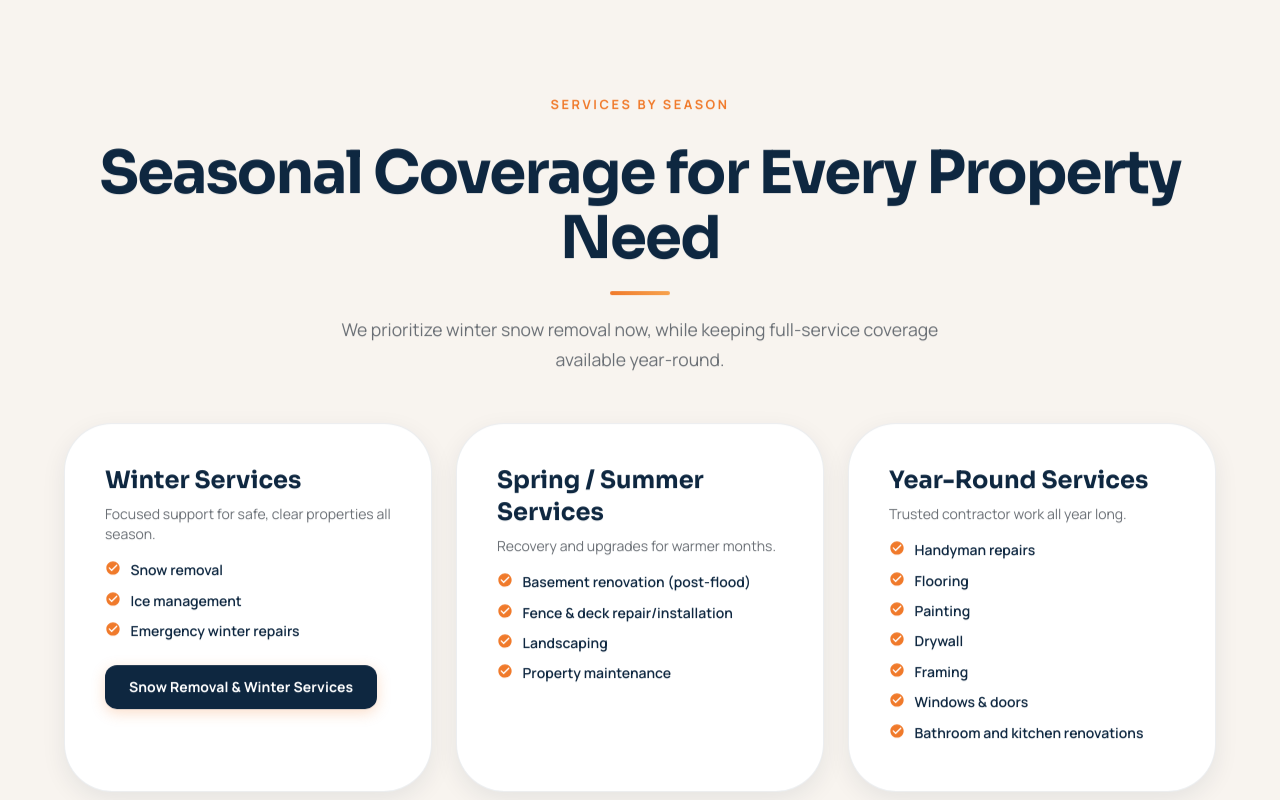
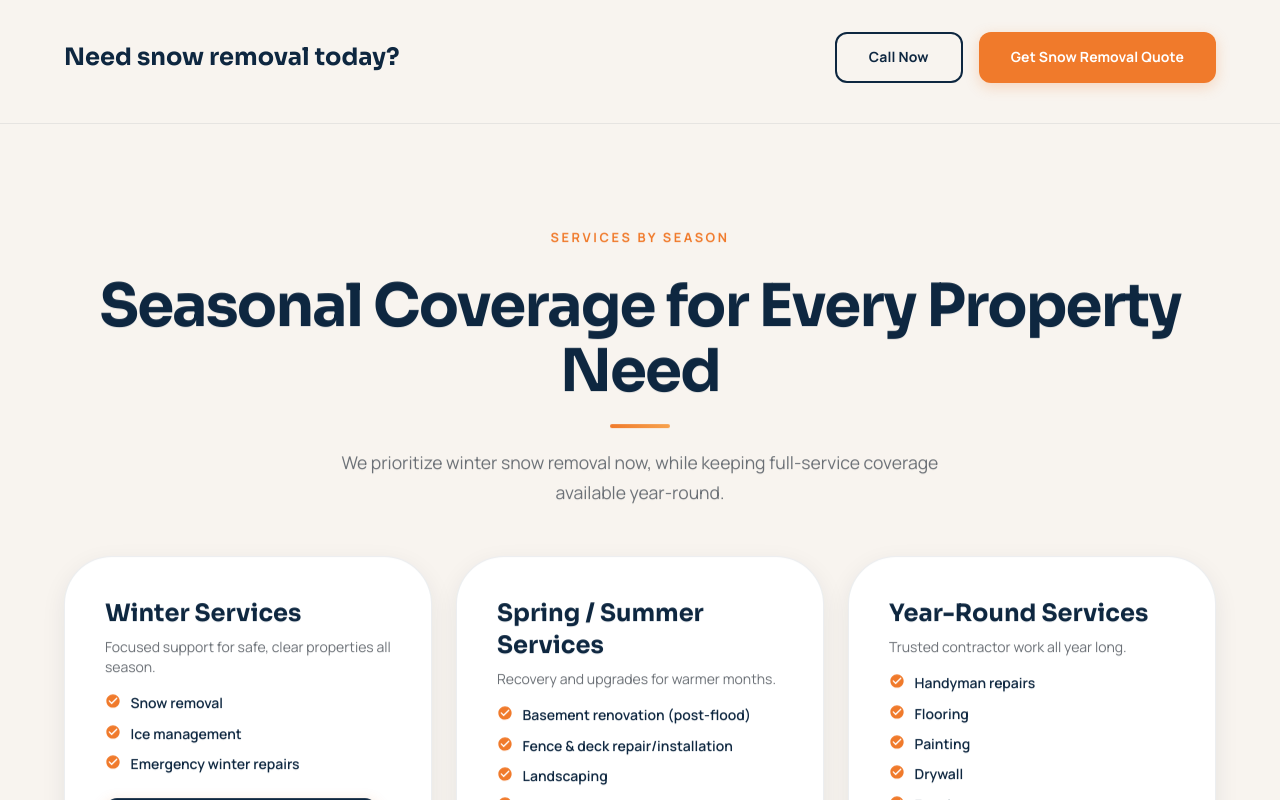
Before and after one commit to waldo8888/urban-home-heroes, a Next.js app: page / in a window 1280 px wide. Shown: the part 1900-2700 px from the top of the page. Built offline with nearby package versions, Linux system fonts and the light colour scheme.

Commit message:
Add back SnowCtaStrip sections with better spacing - after key sections only

```diff
--- a/app/page.js
+++ b/app/page.js
@@ -44,6 +44,7 @@ import MajorServicesSection from "./components/sections/MajorServicesSection";
 import SnowRemovalBanner from "./components/sections/SnowRemovalBanner";
 import SnowRemovalFocusSection from "./components/sections/SnowRemovalFocusSection";
 import SeasonalServicesSection from "./components/sections/SeasonalServicesSection";
+import SnowCtaStrip from "./components/sections/SnowCtaStrip";
 import ReviewsSection from "./components/sections/ReviewsSection";
 import LocationFinderSection from "./components/sections/LocationFinderSection";
 import AboutSection from "./components/sections/AboutSection";
@@ -135,22 +136,26 @@ export default function HomePage() {
         <HeroSection />
 
         <SnowRemovalFocusSection />
+        <SnowCtaStrip />
 
         <SeasonalServicesSection />
 
         <StatsSection />
 
         <PrimaryServicesSection />
+        <SnowCtaStrip />
 
         <CommonProblemsSection />
 
         <MajorServicesSection />
+        <SnowCtaStrip />
 
         <LocationFinderSection />
 
         <AboutSection />
 
         <WhyChooseUsSection />
+        <SnowCtaStrip />
 
         <ReviewsSection />
 
@@ -159,6 +164,7 @@ export default function HomePage() {
         <ResourcesSection />
 
         <EstimateBookingSection />
+        <SnowCtaStrip />
 
         <ServiceAreasSection />
 
@@ -169,6 +175,7 @@ export default function HomePage() {
         <ContactSection />
 
         <FaqSection />
+        <SnowCtaStrip variant="dark" message="Ready for same-day snow removal?" />
       </Box>
 
       <SiteFooter />
```
